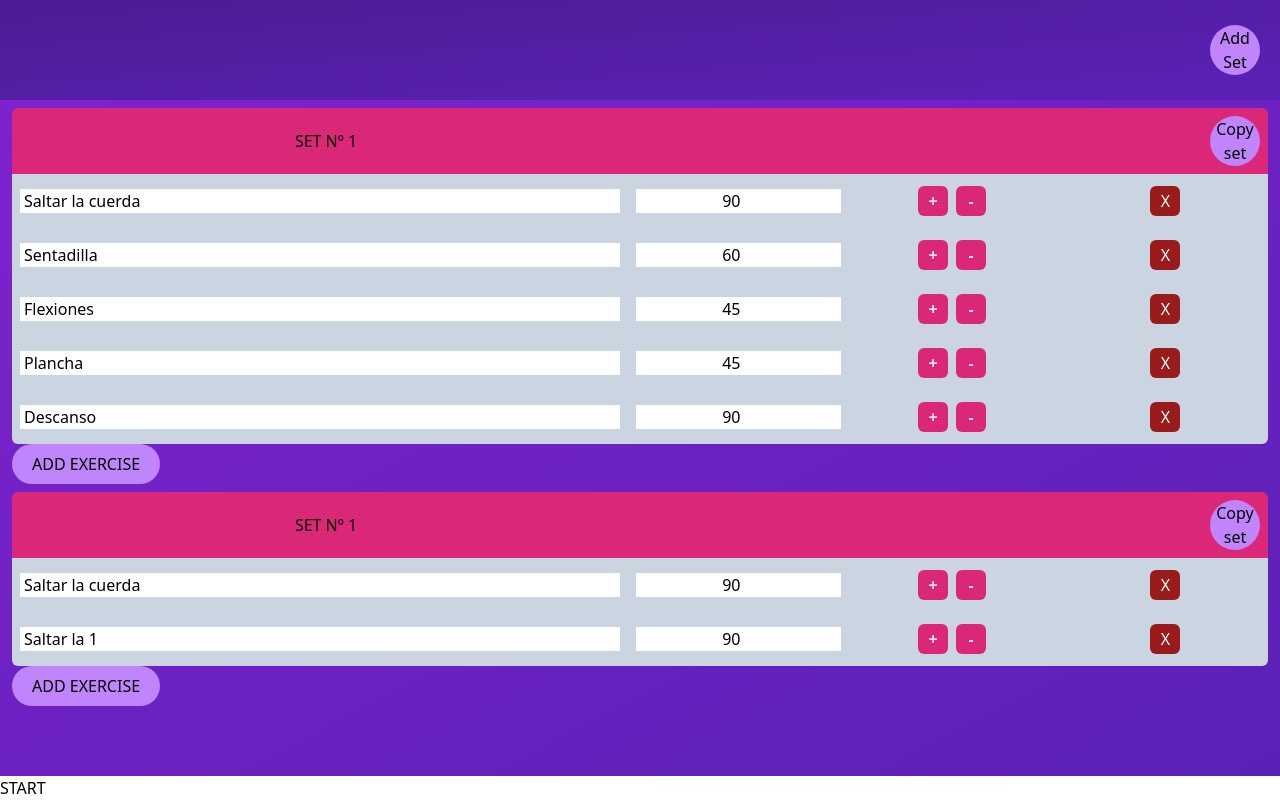
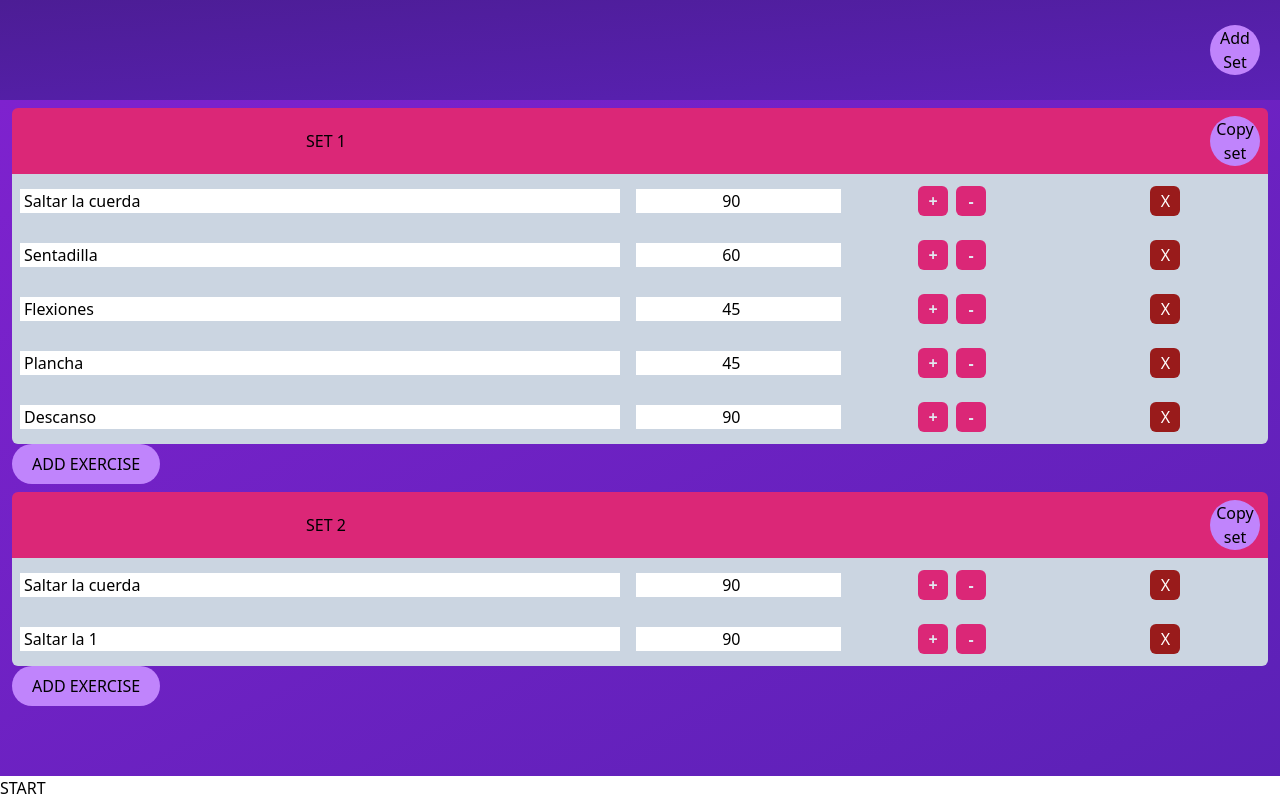
Before and after one commit to Fernandojbf123/fitness-music-2, a React (Vite) app: page / in a window 1280 px wide. Built offline with nearby package versions, Linux system fonts and the light colour scheme.

Commit message:
added: header title of exercise card

```diff
--- a/src/components/exerciseCard.jsx
+++ b/src/components/exerciseCard.jsx
@@ -6,11 +6,14 @@ const ExerciseCard = ({groupId}) =>  {
 
     const {data, handleAddExercise, handleCopySet} = useFitness();
     const exercisesData = data.exercisesData.filter( exercise => exercise.groupId === groupId)
+    const idx = data.sets.findIndex(set => set.id === groupId)
+    const title = data.sets[idx].title;
+
 
     return (
         <div className='px-3'>
             <header className='mt-2 flex flex-row items-center bg-pink-600 rounded-t-md '>
-                <h2 className="w-1/2 text-center">{`SET Nº 1`}</h2>
+                <h2 className="w-1/2 text-center uppercase">{title}</h2>
 
                 <div className="w-1/2 p-2 flex justify-end">
                     <button
```
